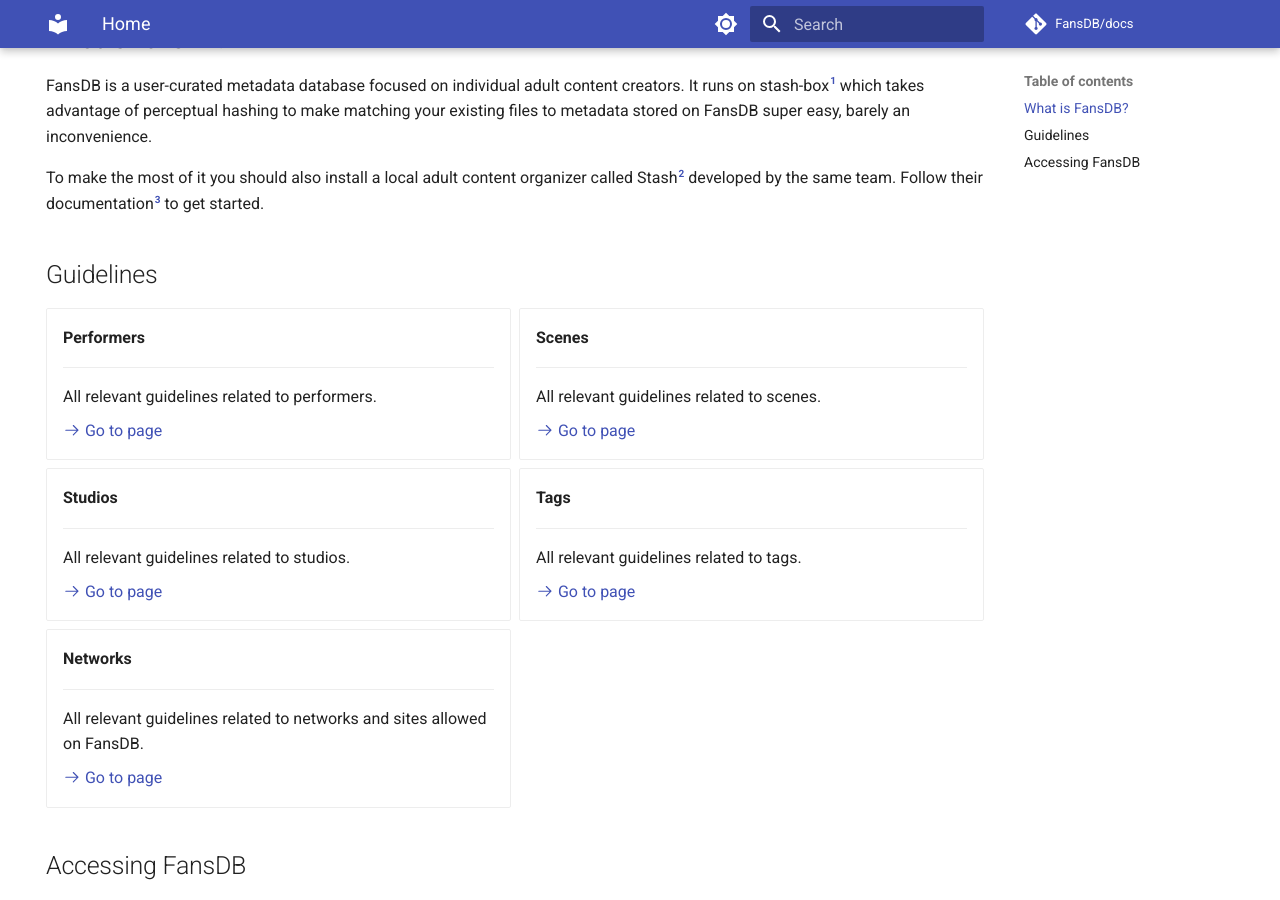
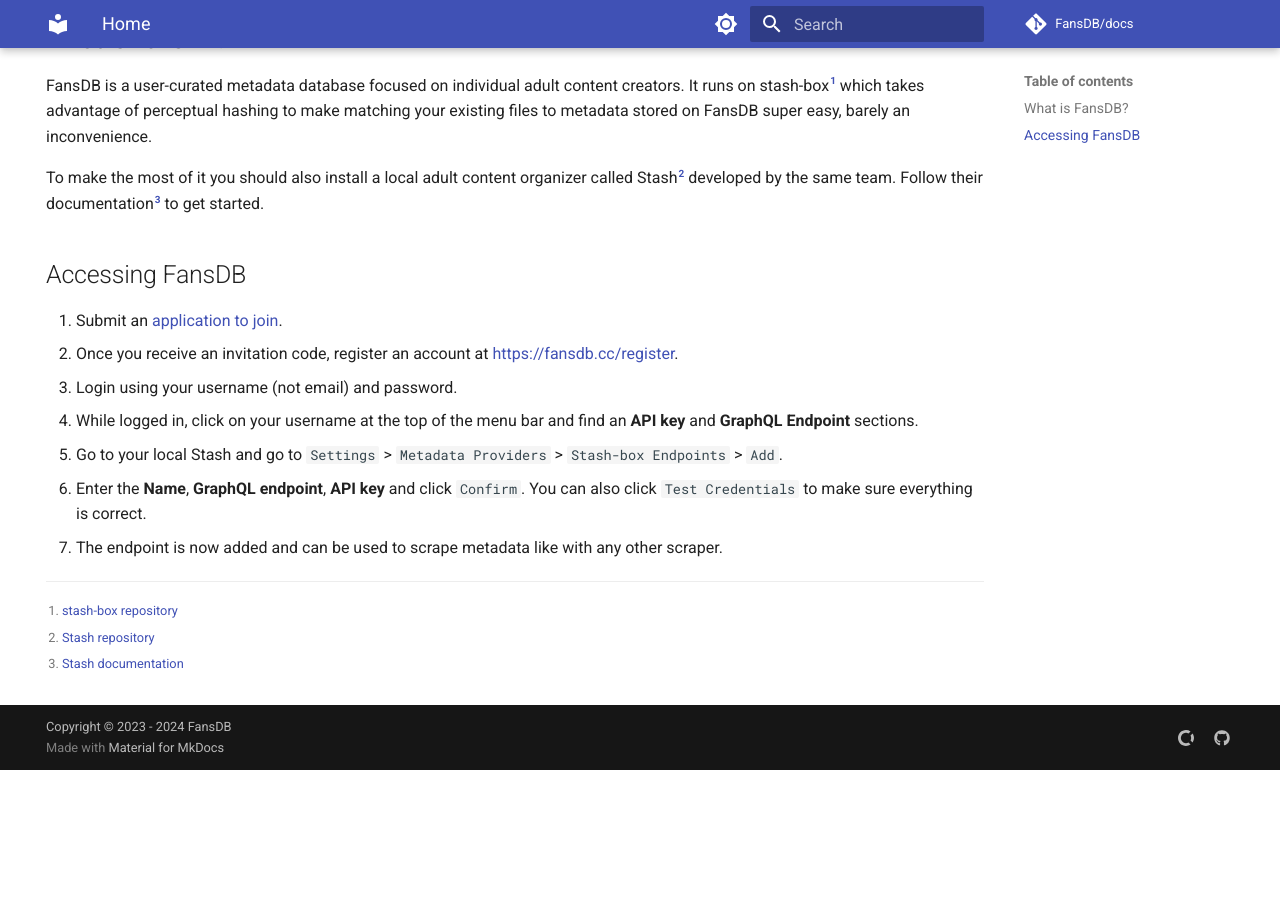
Before and after one commit to FansDB/docs, an MkDocs documentation site: the page built from docs/index.md, in a window 1280 px wide and 900 px high, scrolled down 206 px. Built offline with MkDocs 1.6.1 and Material for MkDocs 9.7.7, drawn with Linux system fonts in a browser that asks for light colours; comment, search, counter and statistics services are not loaded; after the commit the page ends 976 px from its top, so only the background shows below that.

Commit message:
Add guidelines/index page

```diff
--- a/docs/index.md
+++ b/docs/index.md
@@ -12,52 +12,6 @@
 
 To make the most of it you should also install a local adult content organizer called Stash[^2] developed by the same team. Follow their documentation[^3] to get started.
 
-## Guidelines
-
-<div class="grid cards" markdown>
-
--   __Performers__
-
-    ---
-
-    All relevant guidelines related to performers.
-
-    [:octicons-arrow-right-24: Go to page](/performers)
-
--   __Scenes__
-
-    ---
-
-    All relevant guidelines related to scenes.
-
-    [:octicons-arrow-right-24: Go to page](/scenes)
-
--   __Studios__
-
-    ---
-
-    All relevant guidelines related to studios.
-
-    [:octicons-arrow-right-24: Go to page](/studios)
-
--   __Tags__
-
-    ---
-
-    All relevant guidelines related to tags.
-
-    [:octicons-arrow-right-24: Go to page](/tags)
-
--   __Networks__
-
-    ---
-
-    All relevant guidelines related to networks and sites allowed on FansDB.
-
-    [:octicons-arrow-right-24: Go to page](/networks)
-
-</div>
-
 ## Accessing FansDB
 
 1. Submit an [application to join](https://cryptpad.fr/form/#/2/form/view/YfCcSl4CTKvvNyMyAS17YdEy2VRNOLP-zKLZ2kcUdrU/){target=_blank}.
```
Also changed, not shown: docs/guidelines/index.md (added, +53 -0 lines).
